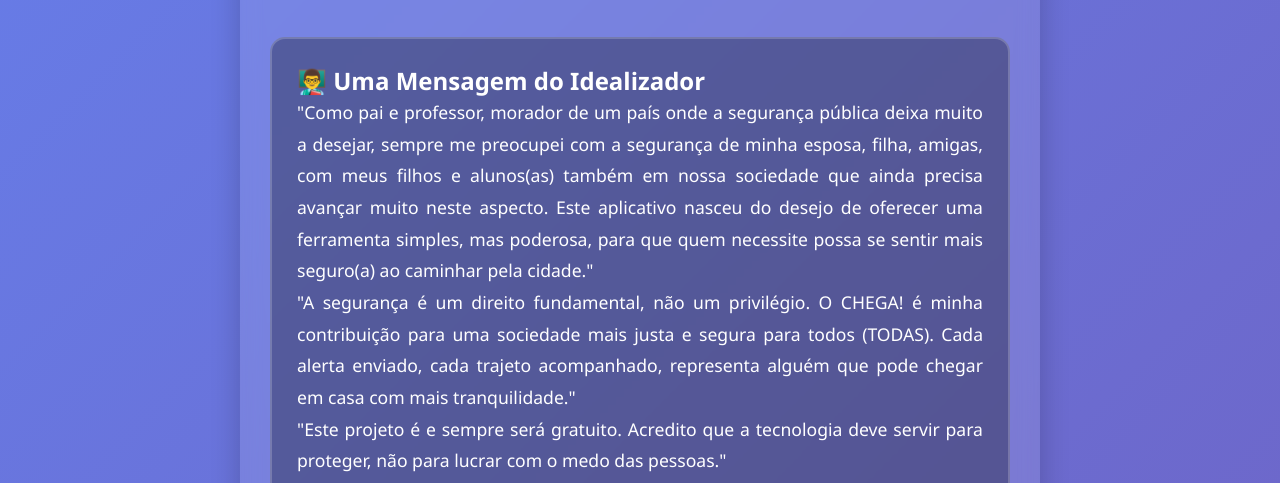
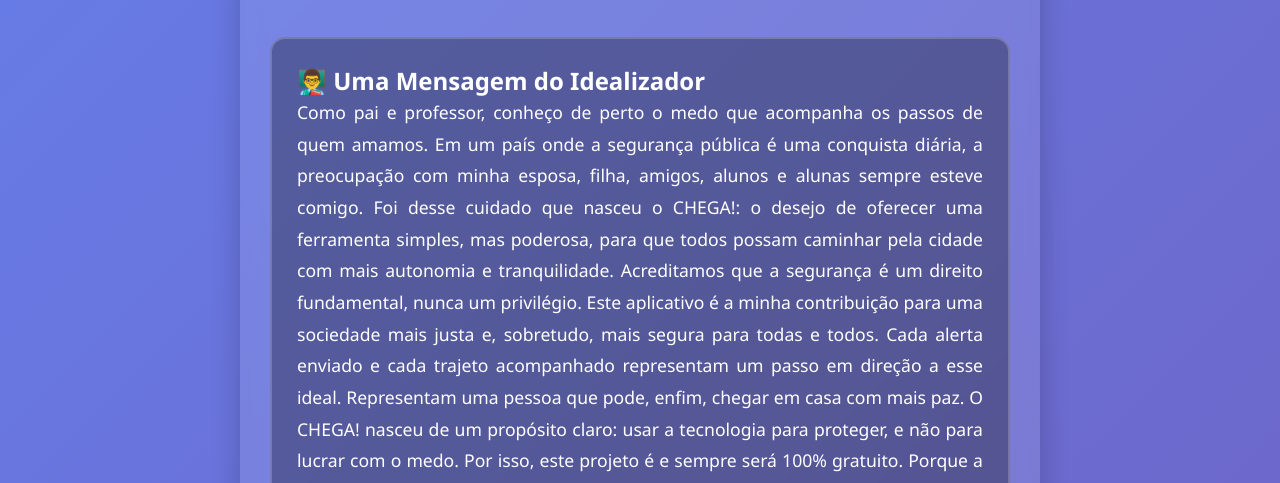
Before and after one commit to Maycon-Saviole/chega2, a plain HTML site: page about.html in a window 1280 px wide. Shown: the part 314-797 px from the top of the page. Drawn offline with Linux system fonts and the light colour scheme.

Commit message:
Update about.html

```diff
--- a/about.html
+++ b/about.html
@@ -296,11 +296,14 @@
         <section class="founder-message">
             <h2>👨‍🏫 Uma Mensagem do Idealizador</h2>
             <div class="founder-text">
-                <p>"Como pai e professor, morador de um país onde a segurança pública deixa muito a desejar, sempre me preocupei com a segurança de minha esposa, filha, amigas, com meus filhos e alunos(as) também em nossa sociedade que ainda precisa avançar muito neste aspecto. Este aplicativo nasceu do desejo de oferecer uma ferramenta simples, mas poderosa, para que quem necessite possa se sentir mais seguro(a) ao caminhar pela cidade."</p>
+                  <p>Como pai e professor, conheço de perto o medo que acompanha os passos de quem amamos. Em um país onde a segurança pública é uma conquista diária, a preocupação com minha esposa, filha, amigos, alunos e alunas sempre esteve comigo. Foi desse cuidado que nasceu o CHEGA!: o desejo de oferecer uma ferramenta simples, mas poderosa, para que todos possam caminhar pela cidade com mais autonomia e tranquilidade.
 
-                <p>"A segurança é um direito fundamental, não um privilégio. O CHEGA! é minha contribuição para uma sociedade mais justa e segura para todos (TODAS). Cada alerta enviado, cada trajeto acompanhado, representa alguém que pode chegar em casa com mais tranquilidade."</p>
+Acreditamos que a segurança é um direito fundamental, nunca um privilégio. Este aplicativo é a minha contribuição para uma sociedade mais justa e, sobretudo, mais segura para todas e todos. Cada alerta enviado e cada trajeto acompanhado representam um passo em direção a esse ideal. Representam uma pessoa que pode, enfim, chegar em casa com mais paz.
 
-                <p>"Este projeto é e sempre será gratuito. Acredito que a tecnologia deve servir para proteger, não para lucrar com o medo das pessoas."</p>
+O CHEGA! nasceu de um propósito claro: usar a tecnologia para proteger, e não para lucrar com o medo. Por isso, este projeto é e sempre será 100% gratuito. Porque a sensação de segurança deve ser acessível a todos.
+
+Com esperança e determinação,</p>
+
             </div>
             <div class="signature">
                 <p><strong>Maycon Saviole da Costa</strong></p>
```
